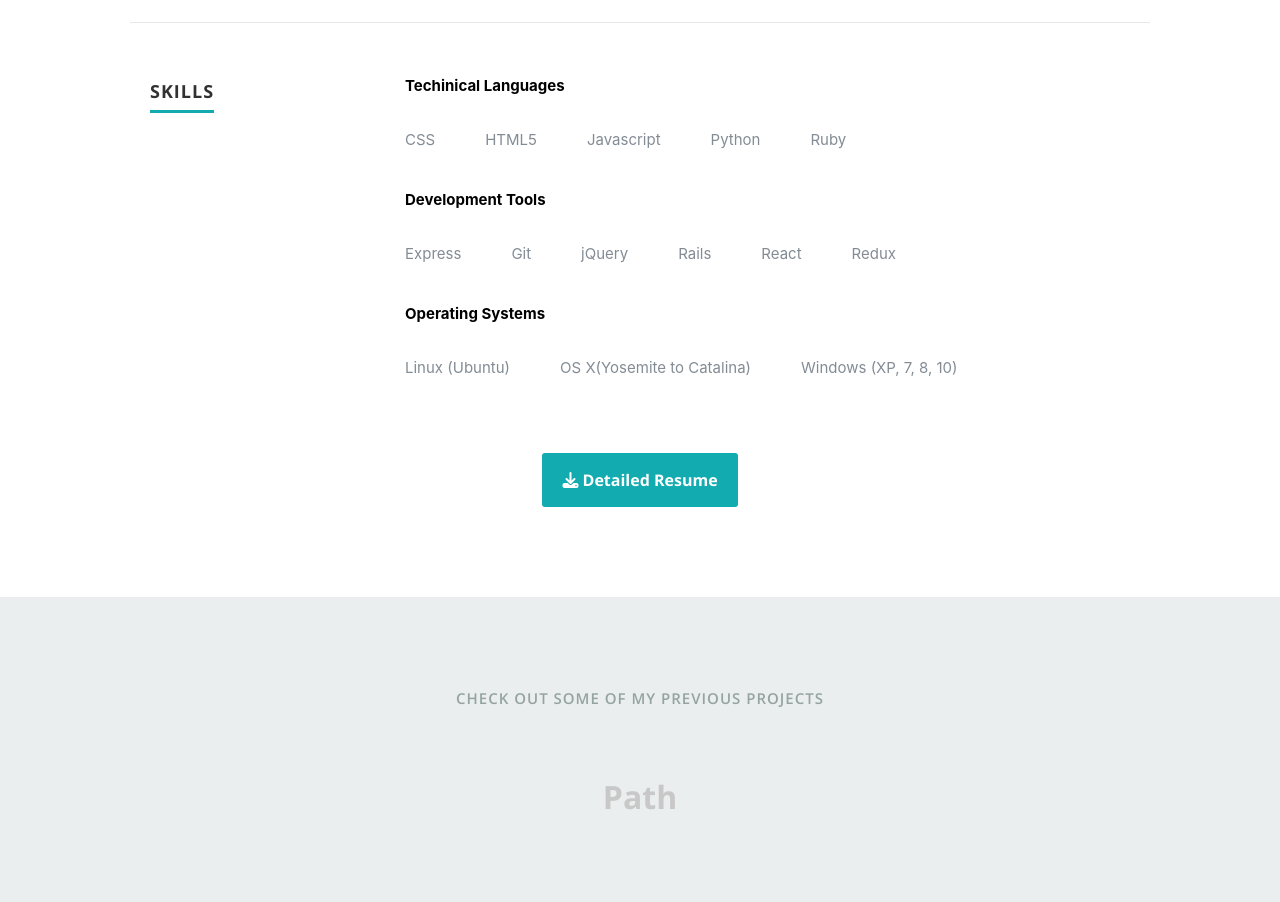
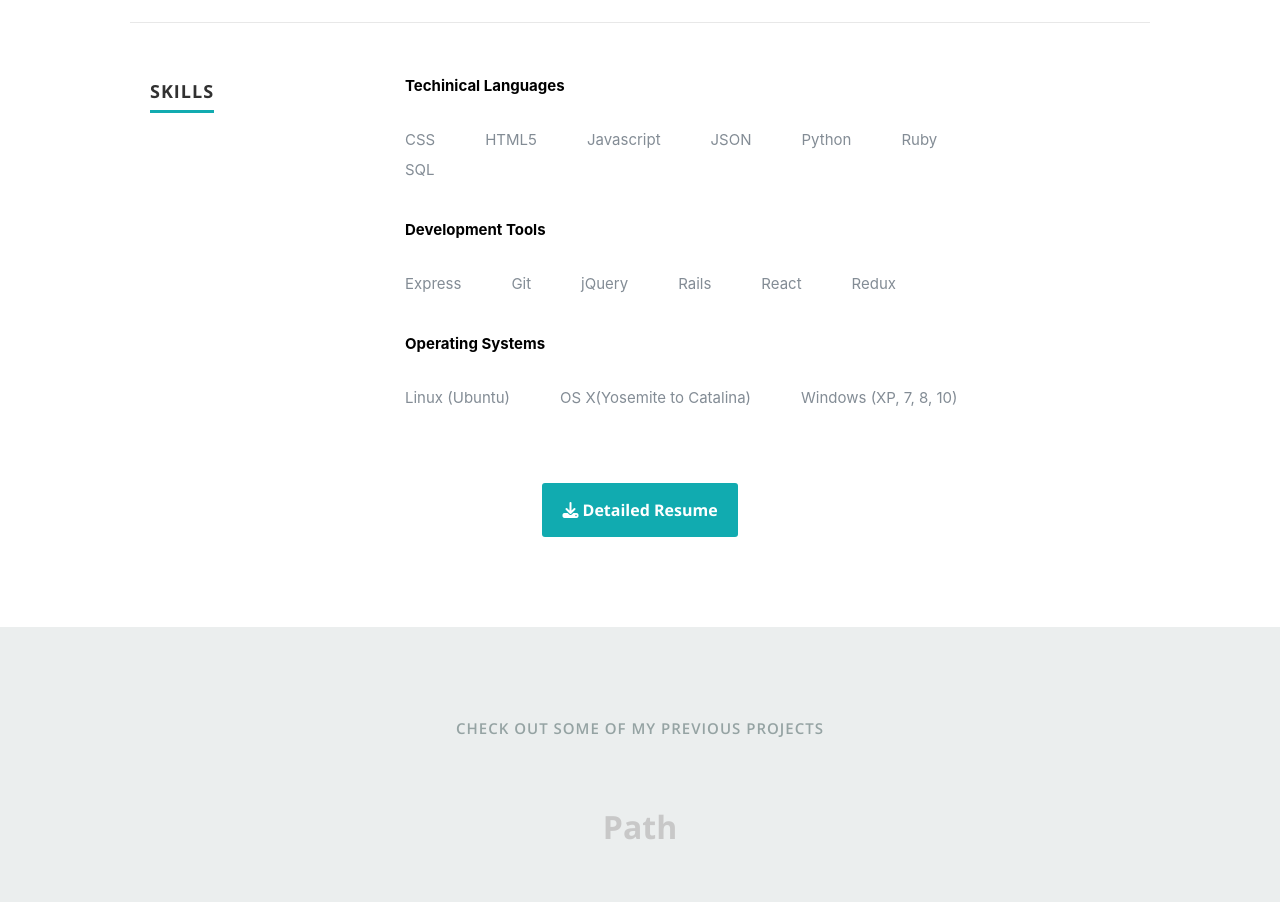
Before and after one commit to IdleScV/my_portfolio, a React (Create React App) app: page / in a window 1280 px wide. Shown: the part 1780-2682 px from the top of the page. Built offline with nearby package versions, Linux system fonts and the light colour scheme.

Commit message:
resume data edit

```diff
--- a/src/resumeData.js
+++ b/src/resumeData.js
@@ -76,7 +76,7 @@ let resumeData = {
 	// 	}
 	// ],
 	skillsTypes: [
-		{ type: 'Techinical Languages', names: [ 'CSS', 'HTML5', 'Javascript', 'Python', 'Ruby' ] },
+		{ type: 'Techinical Languages', names: [ 'CSS', 'HTML5', 'Javascript', 'JSON', 'Python', 'Ruby', 'SQL' ] },
 		{ type: 'Development Tools', names: [ 'Express', 'Git', 'jQuery', 'Rails', 'React', 'Redux' ] },
 		{
 			type: 'Operating Systems',
```
